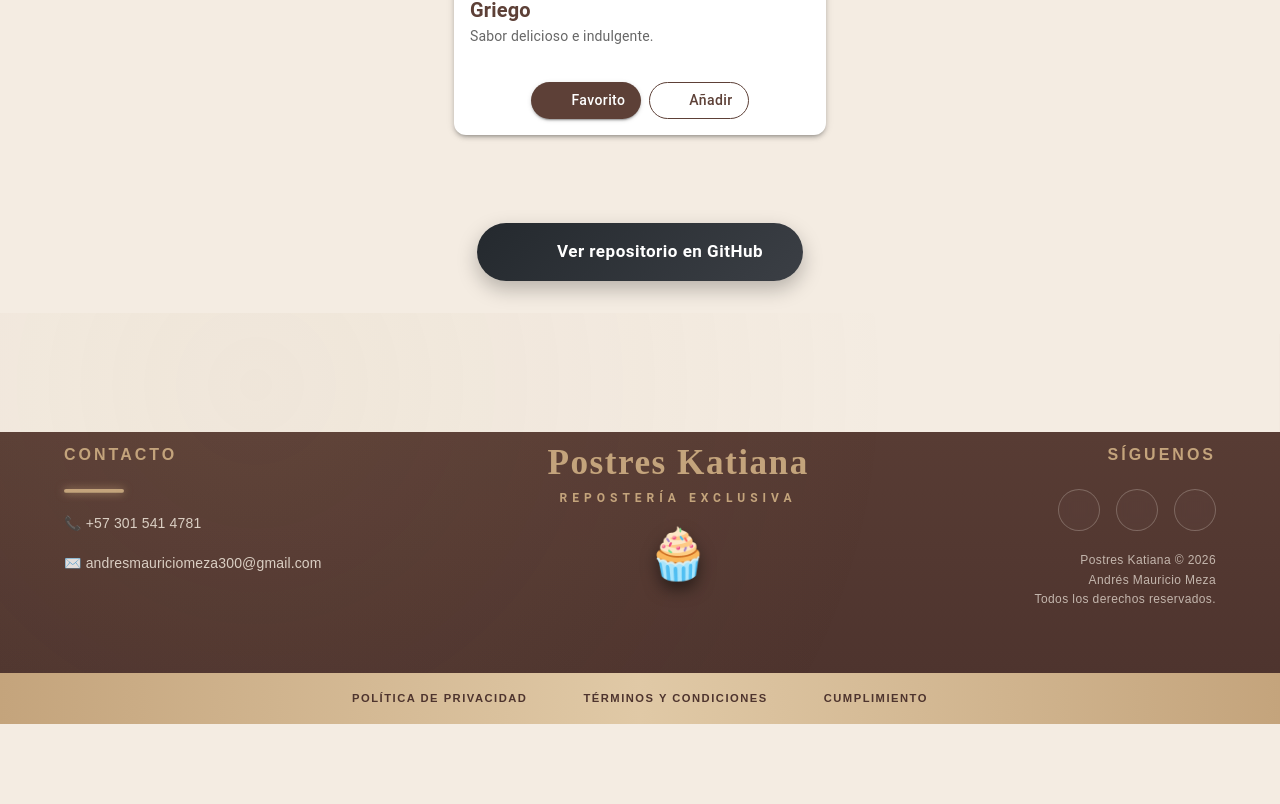
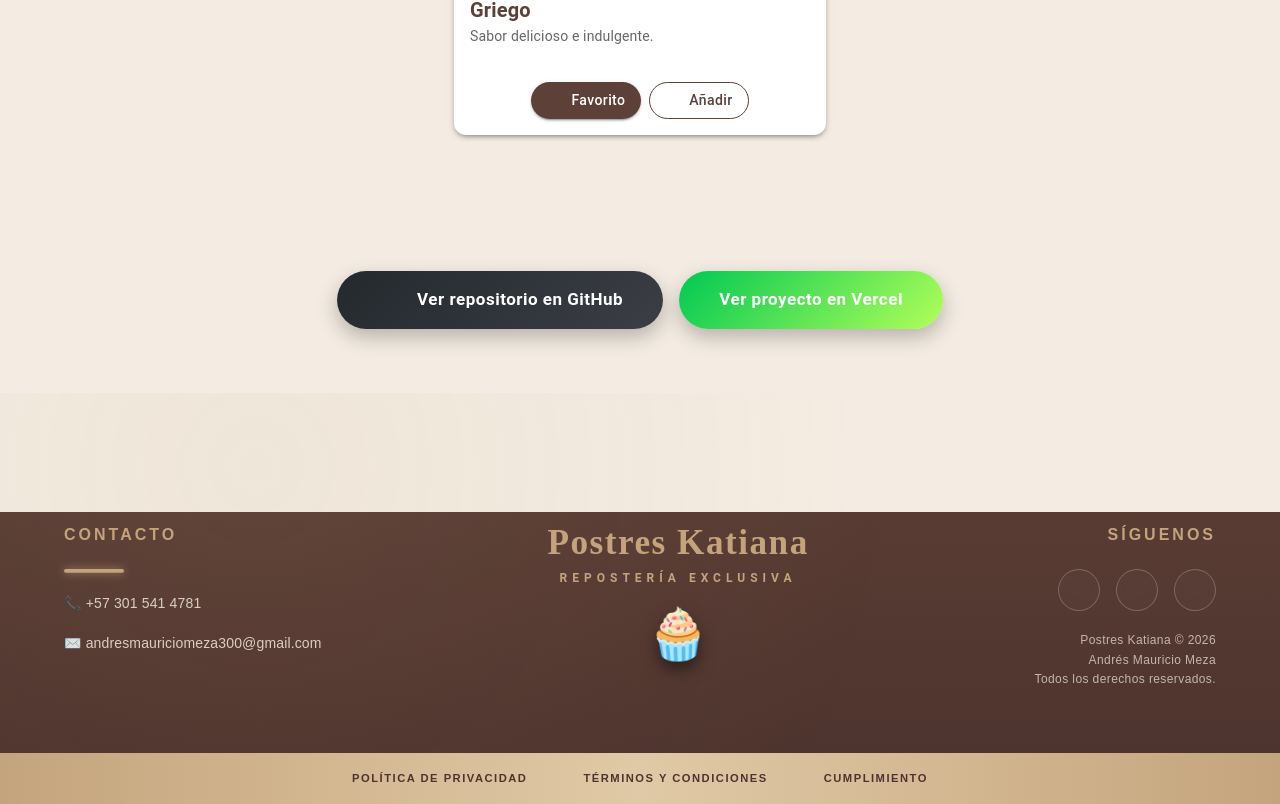
Before and after one commit to drexmezadelaossa/te_eshop, a React (Vite) app: page / in a window 1280 px wide. Shown: the part 1953-2757 px from the top of the page. Before the commit the page ends 2677 px from the top, so only its background shows below. Built offline with nearby package versions, Linux system fonts and the light colour scheme; some icons are missing.

Commit message:
agregue el boton de vercel

```diff
--- a/src/Features/Layout/Components/Content.jsx
+++ b/src/Features/Layout/Components/Content.jsx
@@ -140,6 +140,18 @@ const productosDestacados = [
           mb: 4
         }}
       >
+       <Box
+  sx={{
+    display: "flex",
+    justifyContent: "center",
+    alignItems: "center",
+    mt: 6,
+    mb: 4,
+    gap: 2, // espacio entre botones
+    flexWrap: "wrap" // para que en pantallas pequeñas no se salga
+  }}
+>
+  {/* Botón GitHub */}
   <Button
     variant="contained"
     startIcon={<GitHubIcon />}
@@ -175,6 +187,43 @@ const productosDestacados = [
   >
     Ver repositorio en GitHub
   </Button>
+
+  {/* Botón Vercel */}
+  <Button
+    variant="contained"
+    href="https://nombre-de-tu-proyecto.vercel.app" // <--- PON AQUÍ TU LINK DE VERCEL
+    target="_blank"
+    rel="noopener noreferrer"
+    sx={{
+      background: "linear-gradient(135deg, #00C853, #B2FF59)", // color verde de Vercel
+      color: "#fff",
+      borderRadius: "40px",
+      px: { xs: 3, md: 5 },
+      py: { xs: 1.2, md: 1.8 },
+      fontSize: { xs: "14px", md: "17px" },
+      fontWeight: 600,
+      letterSpacing: "0.5px",
+      textTransform: "none",
+      boxShadow: "0 8px 20px rgba(0,0,0,0.25)",
+      transition: "all 0.35s ease",
+      display: "flex",
+      alignItems: "center",
+      gap: 1,
+
+      "&:hover": {
+        background: "linear-gradient(135deg, #00E676, #CCFF90)",
+        transform: "translateY(-3px) scale(1.05)",
+        boxShadow: "0 12px 30px rgba(0,0,0,0.35)"
+      },
+
+      "&:active": {
+        transform: "scale(0.98)"
+      }
+    }}
+  >
+    Ver proyecto en Vercel
+  </Button>
+</Box>
       </Box>
     </>
   );
```
Lines whose indentation alone changed are shown as unchanged.
